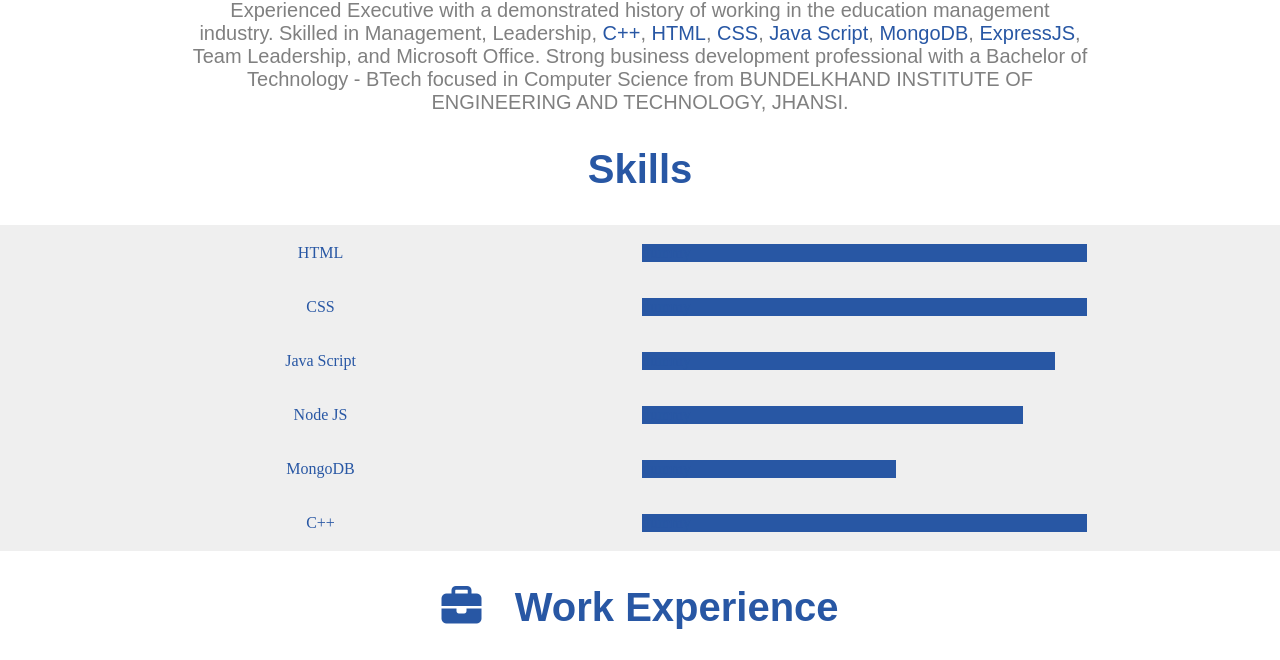
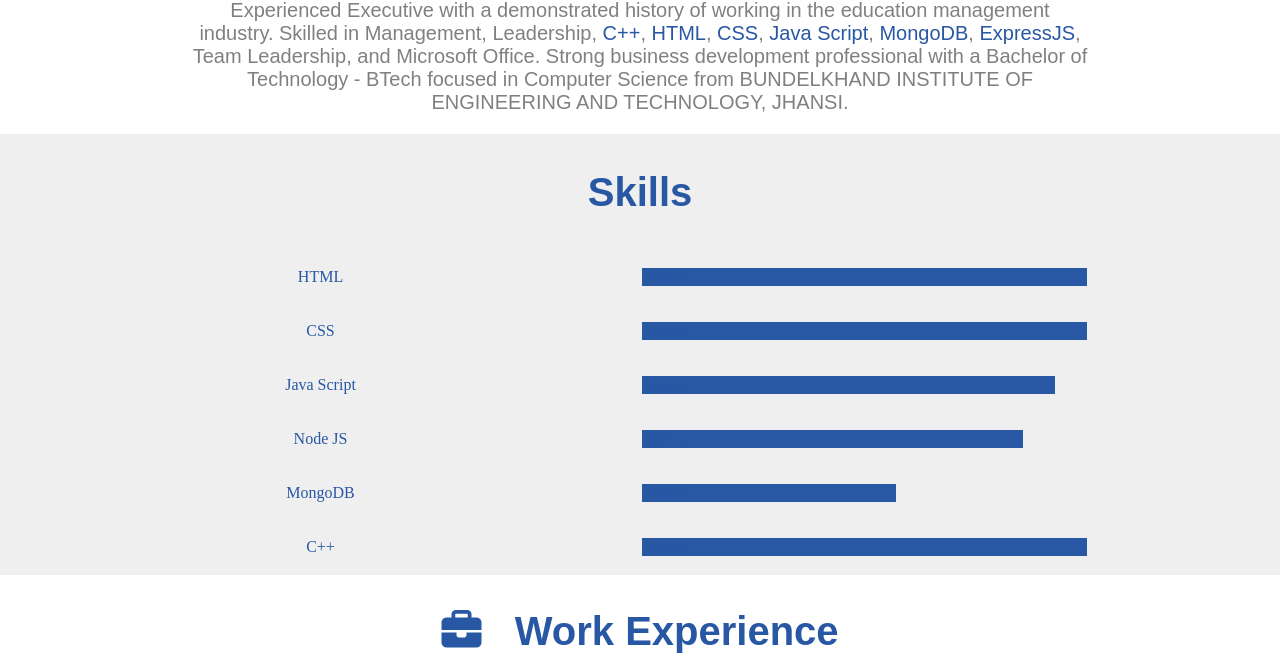
Before and after one commit to GaganAgarwal1813/GaganAgarwal1813.github.io, a plain HTML site: page index.html in a window 1280 px wide. Shown: the part 772-1432 px from the top of the page. Drawn offline with Linux system fonts and the light colour scheme.

Commit message:
Update index.html

```diff
--- a/index.html
+++ b/index.html
@@ -51,9 +51,12 @@
         </section>
 
         <section id="skill">
-            <h1 class="heading">Skills</h1>
+
             <table style="width:100%;background-color:#efefef;">
                 <tr>
+                    <th colspan="2" align="center"><h1 class="heading">Skills</h1></th>
+                </tr>
+                <tr >
                     <td style="width:50%;text-align:center">
                         <tc>HTML</tc>
                     </td>
```
